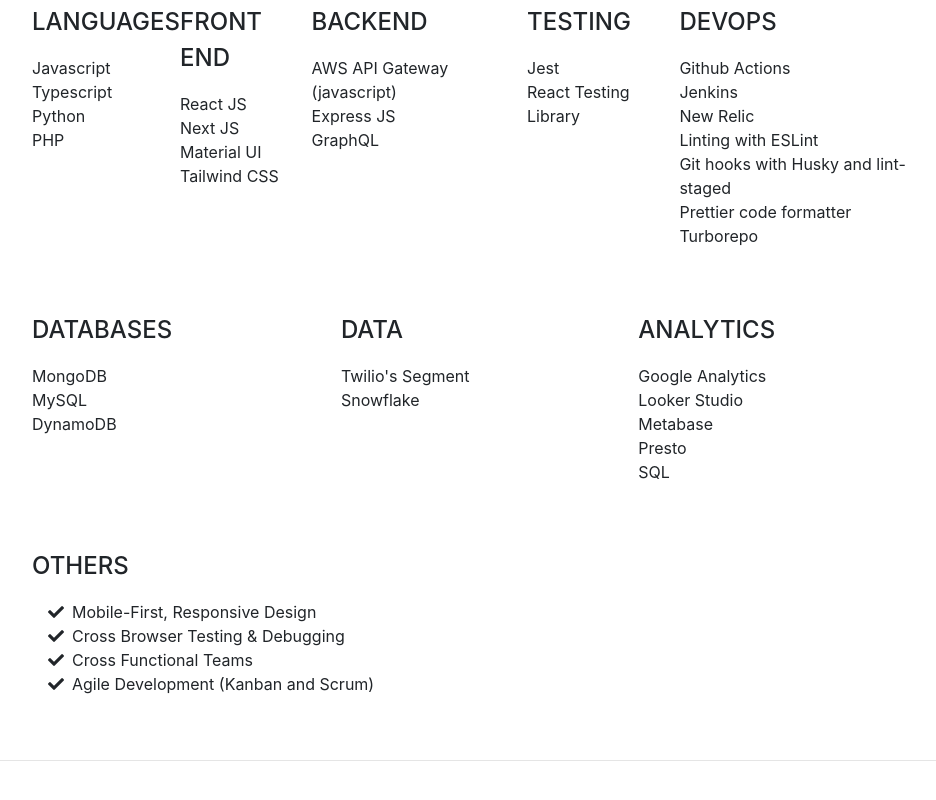
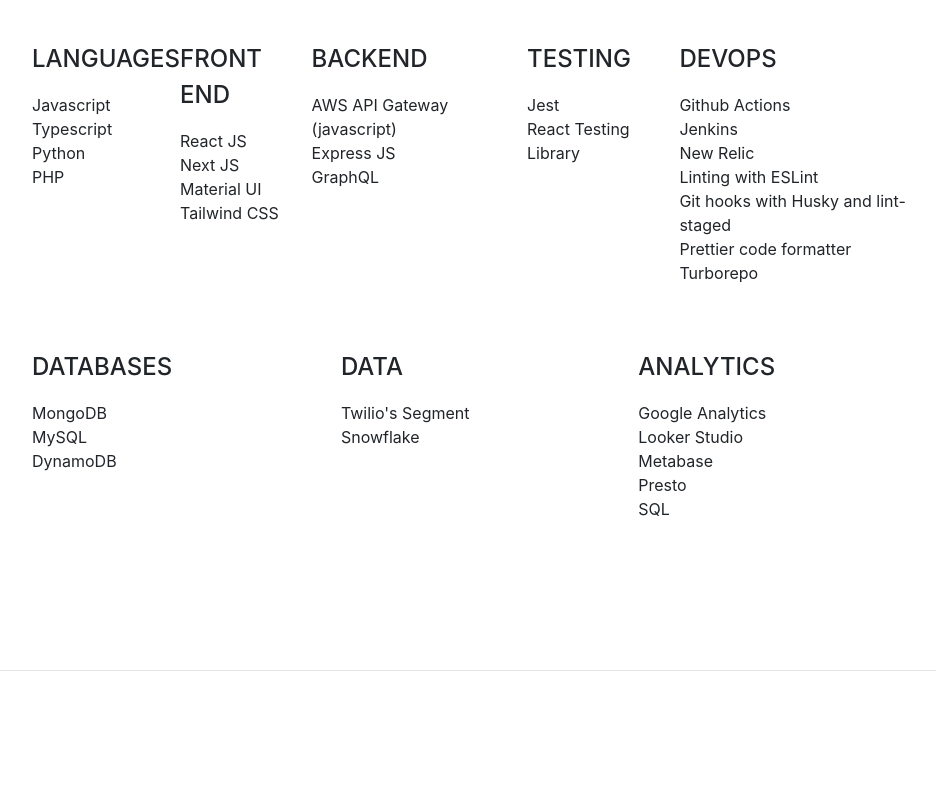
Before and after one commit to efrenmacasaet/efrenmacasaet.github.io, a website with bundled scripts: page index.html in a window 1280 px wide. Shown: the part 3837-4637 px from the top of the page, without its empty margins (288-1224 px from the left). Built offline with nearby package versions, Linux system fonts and the light colour scheme; a web font is replaced by a local one.

Commit message:
Update index.html

```diff
--- a/index.html
+++ b/index.html
@@ -466,26 +466,6 @@
               </ul>
             </div>
           </div>
-
-          <div class="subheading mb-3">Others</div>
-          <ul class="fa-ul mb-3">
-            <li>
-              <i class="fa-li fa fa-check"></i>
-              Mobile-First, Responsive Design
-            </li>
-            <li>
-              <i class="fa-li fa fa-check"></i>
-              Cross Browser Testing &amp; Debugging
-            </li>
-            <li>
-              <i class="fa-li fa fa-check"></i>
-              Cross Functional Teams
-            </li>
-            <li>
-              <i class="fa-li fa fa-check"></i>
-              Agile Development (Kanban and Scrum)
-            </li>
-          </ul>
         </div>
       </section>
 
```
